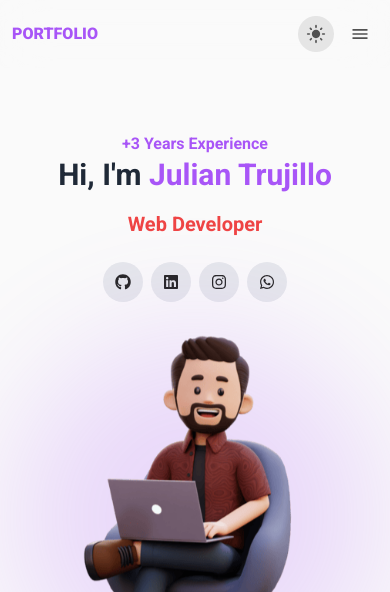
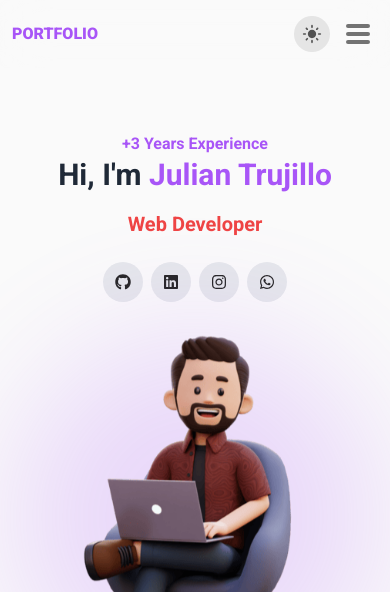
Before and after one commit to JatsukinG/portfolio, a Next.js app: page / in a window 390 px wide. Shown: the top 592 px of the page. Built offline with nearby package versions, Linux system fonts and the light colour scheme.

Commit message:
Fix navbar responsive

```diff
--- a/src/app/globals.css
+++ b/src/app/globals.css
@@ -20,4 +20,9 @@
         overflow-x: hidden;
         @apply bg-neutral-50 text-neutral-600 font-roboto dark:bg-neutral-900 dark:text-neutral-100
     }
+
+    body.no-scroll {
+        max-height: 100vh !important;
+        overflow: hidden !important;
+    }
 }
--- /dev/null
+++ b/src/layouts/main/navbar/BurgerButton.tsx
@@ -0,0 +1,42 @@
+import type { FC } from 'react'
+import clsx from 'clsx'
+
+interface Props {
+  isActive: boolean
+  onClick: () => void
+  className?: string
+}
+
+
+const BurgerButton: FC<Props> = ({ isActive, className, onClick }) => {
+  return (
+      <button
+          onClick={onClick}
+          className={clsx([
+            'relative p-2 flex flex-col justify-between items-center gap-1 group',
+            className,
+          ])}
+      >
+        <span
+            className={clsx([
+              'block w-6 h-1 bg-neutral-500 rounded transition-transform duration-300',
+              isActive ? 'rotate-45 translate-y-2' : '',
+            ])}
+        />
+        <span
+            className={clsx([
+              'block w-6 h-1 bg-neutral-500 rounded transition-opacity duration-300',
+              isActive ? 'opacity-0' : '',
+            ])}
+        />
+        <span
+            className={clsx([
+              'block w-6 h-1 bg-neutral-500 rounded transition-transform duration-300',
+              isActive ? '-rotate-45 -translate-y-2' : '',
+            ])}
+        />
+      </button>
+  )
+}
+
+export default BurgerButton
--- a/src/layouts/main/navbar/index.tsx
+++ b/src/layouts/main/navbar/index.tsx
@@ -1,7 +1,7 @@
 'use client'
-import { useState } from 'react'
+import { useEffect, useState } from 'react'
 import clsx from 'clsx'
-import { IoMdClose, IoMdMenu } from 'react-icons/io'
+import BurgerButton from '@/layouts/main/navbar/BurgerButton'
 import DarkModeToggleBtn from '@/layouts/main/navbar/DarkModeToggleBtn'
 
 interface Section {
@@ -30,53 +30,87 @@ const MainNavbar = () => {
 
   const toggle = () => setIsOpen(!isOpen)
 
+  useEffect(() => {
+    if (isOpen) {
+      document.body.classList.add('no-scroll')
+    } else {
+      document.body.classList.remove('no-scroll')
+    }
+
+    return () => {
+      document.body.classList.remove('no-scroll')
+    }
+  }, [isOpen])
+
   return (
-      <nav className="sticky top-0 left-0 w-full z-50 backdrop-blur-xl bg-neutral-50/70 dark:bg-neutral-900/70">
+      <>
+        <header
+            className={clsx([
+              isOpen && 'max-md:bg-transparent',
+              'bg-neutral-50/70 dark:bg-neutral-900/70',
+              'z-50 sticky top-0 left-0 w-full backdrop-blur-xl',
+            ])}
+        >
           <div className="container py-4 flex items-center gap-8 justify-between">
             <span className="uppercase font-extrabold text-purple-500">
               Portfolio
             </span>
-          <ul
+
+            {/*Desktop version*/}
+            <nav className="max-md:hidden flex flex-row gap-8 items-center">
+              {
+                sections.map(section => (
+                    <a
+                        key={section.name}
+                        href={section.href}
+                        onClick={() => isOpen && toggle()}
                         className={clsx([
-                isOpen ? 'max-md:block' : 'max-md:hidden',
-                'list-none flex flex-col items-center max-md:backdrop-blur-xl',
-                'md:flex-row md:gap-8',
-                'max-md:absolute max-md:top-full max-md:left-0 max-md:w-full max-md:bg-neutral-50/70 max-md:dark:bg-neutral-900',
+                          'font-semibold text-sm text-center duration-300',
+                          'hover:text-purple-500 active:text-purple-400',
+                        ])}
+                    >
+                      {section.name}
+                    </a>
+                ))
+              }
+            </nav>
+
+            <div className="flex items-center gap-2">
+              <DarkModeToggleBtn/>
+              <BurgerButton
+                  isActive={isOpen}
+                  className="md:hidden"
+                  onClick={() => toggle()}
+              />
+            </div>
+          </div>
+        </header>
+
+        {/*Mobile version*/}
+        <nav
+            className={clsx([
+              !isOpen ? '[clip-path:circle(0%_at_100%_0)]' : '[clip-path:circle(100%)]',
+              'md:hidden flex flex-col justify-center items-center transition-all duration-500',
+              'z-40 fixed inset-0 backdrop-blur-xl bg-purple-50/70 dark:bg-neutral-900/70',
             ])}
         >
           {
             sections.map(section => (
-                  <li key={section.name} className="max-md:w-full flex">
                 <a
+                    key={section.name}
                     href={section.href}
                     className={clsx([
-                          'w-full font-semibold text-sm p-4 text-center duration-300',
-                          'md:p-0 hover:text-purple-500 active:text-purple-400',
+                      'relative w-full font-semibold text-xl p-4 text-center duration-300',
+                      'hover:text-purple-500 active:text-purple-400',
                     ])}
                     onClick={() => isOpen && toggle()}
                 >
                   {section.name}
                 </a>
-                  </li>
             ))
           }
-          </ul>
-          <div className="flex items-center gap-2">
-            <DarkModeToggleBtn/>
-            <button
-                className={clsx([
-                  isOpen && 'text-purple-500',
-                  'p-2 text-xl rounded-full duration-300 block md:hidden',
-                ])}
-                onClick={() => toggle()}
-            >
-              {
-                isOpen ? <IoMdClose/> : <IoMdMenu/>
-              }
-            </button>
-          </div>
-        </div>
         </nav>
+      </>
   )
 }
 
--- a/src/misc/animated-backgrounds/AnimatedBackground.tsx
+++ b/src/misc/animated-backgrounds/AnimatedBackground.tsx
@@ -5,7 +5,7 @@ import './background1.css'
 const AnimatedBackground: FC<PropsWithChildren> = ({ children }) => {
   return (
       <div className="relative min-h-screen">
-        <div className="absolute inset-0 z-20 flex flex-col">
+        <div className="absolute inset-0 flex flex-col">
           {children}
         </div>
         <div className="h-screen w-full bg-gray-950">
--- a/src/modules/home/MainBanner.tsx
+++ b/src/modules/home/MainBanner.tsx
@@ -62,6 +62,7 @@ const MainBanner = () => {
           <div className="relative flex justify-center md:justify-end">
             <div className="absolute aspect-square h-full rounded-full bg-purple-500 blur-3xl opacity-20"/>
             <Image
+                priority
                 alt="Julian Trujillo"
                 src="/images/julian.png"
                 width={400}
```
Lines whose indentation alone changed are shown as unchanged.
